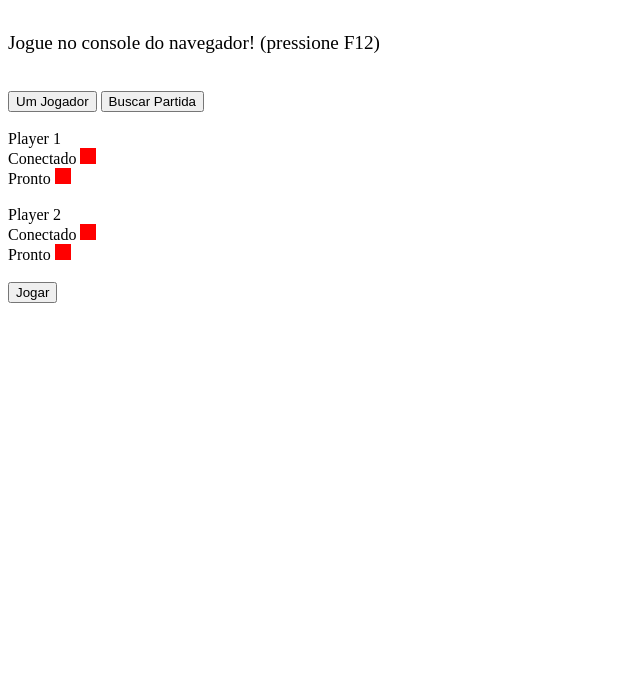
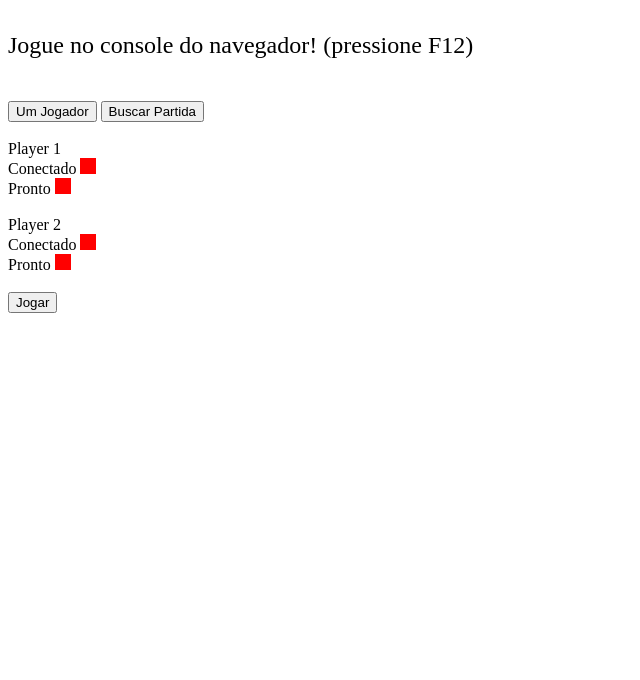
Before and after one commit to phbragam/Battleship-webSockets, a website: page public/index.html in a window 1280 px wide. Shown: the part 120-800 px from the top of the page, without its empty margins (0-640 px from the left). Drawn offline with nearby package versions, Linux system fonts and the light colour scheme.

Commit message:
bugfix in index.html

```diff
--- a/public/index.html
+++ b/public/index.html
@@ -14,14 +14,14 @@
     <p style="color: blue; font-family: verdana; font-size: 300%;">Batalha no terminal</p>
 
 
-    <p style="font-size: 120%"">Jogue no console do navegador! (pressione F12)</p>
+    <p style="font-size: 150%">Jogue no console do navegador! (pressione F12)</p>
 
     <br>
 
-    <button id=" singlePlayerButton">Um Jogador</button>
-        <button id="multiPlayerButton">Buscar Partida</button>
+    <button id="singlePlayerButton">Um Jogador</button>
+    <button id="multiPlayerButton">Buscar Partida</button>
 
-        <br><br>
+    <br><br>
 
     <div class="player p1">
         Player 1
```
